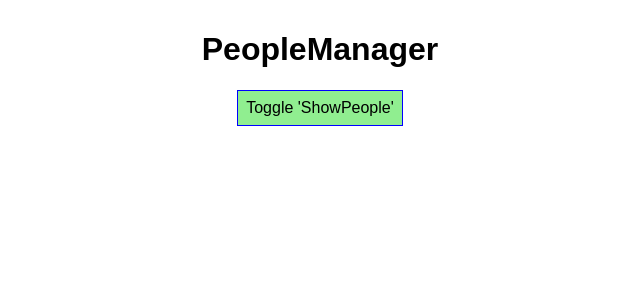
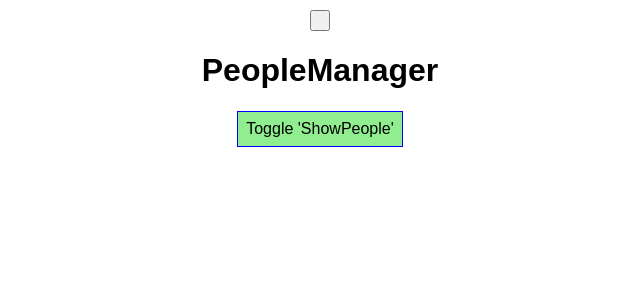
Before and after one commit to igambin/learnReact, a React app in the folder 01_IntroApp_FirstComponent_props_state/: page / in a window 1280 px wide. Shown: the top 300 px of the page, without its empty margins (320-960 px from the left). Built offline with nearby package versions, Linux system fonts and the light colour scheme.

Commit message:
add additional useEffect examples

```diff
--- a/01_IntroApp_FirstComponent_props_state/src/components/Cockpit/Cockpit.js
+++ b/01_IntroApp_FirstComponent_props_state/src/components/Cockpit/Cockpit.js
@@ -11,11 +11,20 @@ const Cockpit = (props) => {
     setTimeout(() => {
       alert('Welcome to the Learning-App!');
     }, 1000);
+
+    return () => {
+      console.log('useEffect for cleanup after \'unmount\'');
+    }
   }, []); // [] basically simulates componentDidMount (runs just once)
 
   // useEffect can be used multiple times
-  // useEffect(() => { ... });
-
+  useEffect( () => {
+    // is basically a combined componentDidMount/~DidUpdate-hook
+    console.log('[ Cockpt.js | 2nd useEffect ]');
+    return () => {
+      console.log('2nd useEffect for cleanup after \'unmount\'');
+    }
+  });
 
   let btnClass = [classes.Button];
   if(props.showPeople)
--- a/01_IntroApp_FirstComponent_props_state/src/containers/App.js
+++ b/01_IntroApp_FirstComponent_props_state/src/containers/App.js
@@ -22,7 +22,8 @@ class App extends Component {
       { personId: '3', name: 'Monk', age: 25 }
     ],
     otherData: 'otherData',
-    showPeople: false
+    showPeople: false,
+    showCockpit: true
   };
 
   // component creation lifecycle step 2
@@ -106,11 +107,14 @@ class App extends Component {
 
     return (
       <div className={classes.App}>
-        <Cockpit
+        <button
+          onClick={() => this.setState({showCockpit: !this.state.showCockpit})}
+          >&nbsp;</button>
+        {this.state.showCockpit ? <Cockpit
           appTitle={this.props.appTitle}
           showPeople={this.state.showPeople}
           togglePeopleView={this.togglePeopleHandler}
-          />
+          /> : null }
         <div className={classes.People}>
           {peopleElement}
         </div>
```
